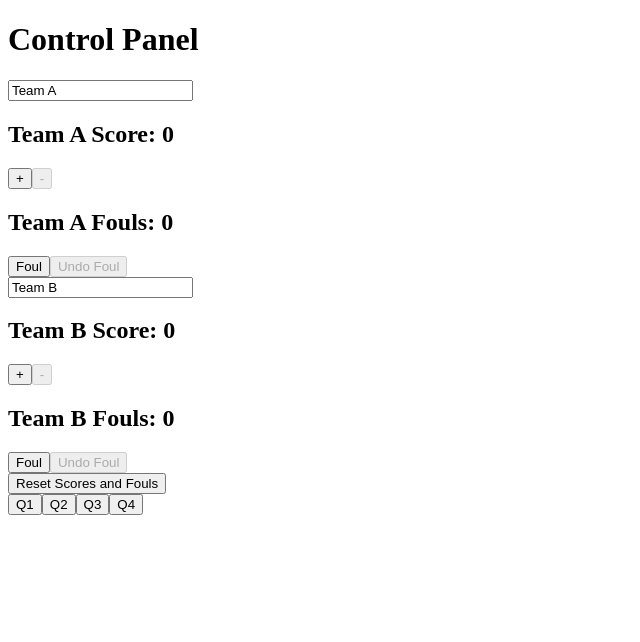
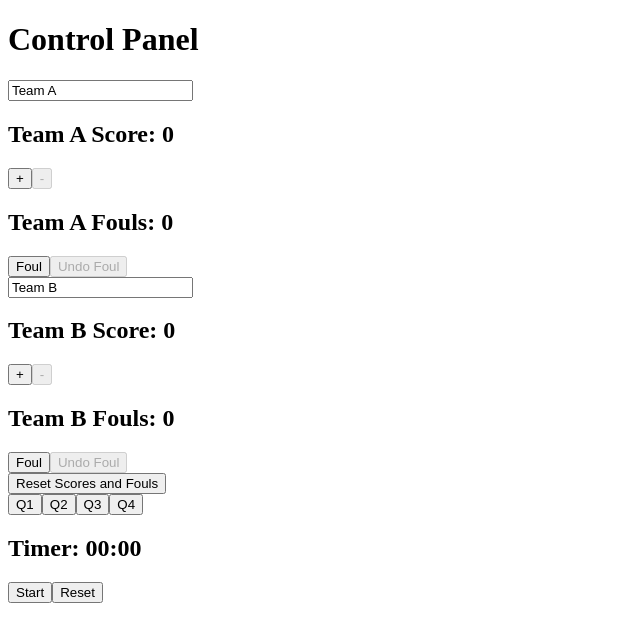
Before and after one commit to anukah/scoreboard, a Next.js app in the folder scoreboard-app/: page / in a window 1280 px wide. Shown: the top 642 px of the page, without its empty margins (0-640 px from the left). Built offline with nearby package versions, Linux system fonts and the light colour scheme.

Commit message:
feat/timer

```diff
--- a/scoreboard-app/app/page.js
+++ b/scoreboard-app/app/page.js
@@ -1,6 +1,6 @@
 "use client";
 
-import React from 'react';
+import React, { useState, useEffect } from 'react';
 import { useScore } from '../context/StoreContext';
 import styles from '../styles/Home.module.css';
 
@@ -18,8 +18,45 @@ const Home = () => {
     setTeamAFouls,
     teamBFouls,
     setTeamBFouls,
-    setCurrentQuarter
+    setCurrentQuarter,
+    setCurrentTime
   } = useScore();
+
+  const [isTimerRunning, setIsTimerRunning] = useState(false);
+  const [timer, setTimer] = useState(0); // Timer in seconds
+
+  useEffect(() => {
+    let interval;
+
+    if (isTimerRunning) {
+      interval = setInterval(() => {
+        setTimer((prev) => prev + 1);
+      }, 1000);
+    } else if (!isTimerRunning && timer !== 0) {
+      clearInterval(interval);
+    }
+
+    return () => clearInterval(interval);
+  }, [isTimerRunning, timer]);
+
+  const handleStartStop = () => {
+    setIsTimerRunning((prev) => !prev);
+  };
+
+  const handleReset = () => {
+    setIsTimerRunning(false);
+    setTimer(0);
+  };
+
+  const formatTime = (seconds) => {
+    const minutes = Math.floor(seconds / 60);
+    const secs = seconds % 60;
+    return `${String(minutes).padStart(2, '0')}:${String(secs).padStart(2, '0')}`;
+  };
+
+  useEffect(() => {
+    setCurrentTime(formatTime(timer));
+  }, [timer, setCurrentTime]);
 
   const handleTeamANameChange = (e) => {
     setTeamAName(e.target.value);
@@ -130,6 +167,15 @@ const Home = () => {
           <button className={styles.button} onClick={() => handleSetQuarter("Q3")}>Q3</button>
           <button className={styles.button} onClick={() => handleSetQuarter("Q4")}>Q4</button>
         </div>
+        <div className={styles.timerSection}>
+          <h2>Timer: {formatTime(timer)}</h2>
+          <button className={styles.button} onClick={handleStartStop}>
+            {isTimerRunning ? 'Stop' : 'Start'}
+          </button>
+          <button className={styles.button} onClick={handleReset}>
+            Reset
+          </button>
+        </div>
       </div>
     </div>
   );
--- a/scoreboard-app/context/StoreContext.js
+++ b/scoreboard-app/context/StoreContext.js
@@ -13,6 +13,7 @@ export const ScoreProvider = ({ children }) => {
   const [teamAFouls, setTeamAFouls] = useState(0);
   const [teamBFouls, setTeamBFouls] = useState(0);
   const [currentQuarter, setCurrentQuarter] = useState("");
+  const [currentTime, setCurrentTime] = useState("00:00"); // Add currentTime state
 
   // Sync state with localStorage
   useEffect(() => {
@@ -23,6 +24,7 @@ export const ScoreProvider = ({ children }) => {
     const storedTeamAFouls = localStorage.getItem('teamAFouls');
     const storedTeamBFouls = localStorage.getItem('teamBFouls');
     const storedCurrentQuarter = localStorage.getItem('currentQuarter');
+    const storedCurrentTime = localStorage.getItem('currentTime'); // Fetch stored currentTime
 
     if (storedTeamAScore) setTeamAScore(parseInt(storedTeamAScore, 10));
     if (storedTeamBScore) setTeamBScore(parseInt(storedTeamBScore, 10));
@@ -31,6 +33,7 @@ export const ScoreProvider = ({ children }) => {
     if (storedTeamAFouls) setTeamAFouls(parseInt(storedTeamAFouls, 10));
     if (storedTeamBFouls) setTeamBFouls(parseInt(storedTeamBFouls, 10));
     if (storedCurrentQuarter) setCurrentQuarter(storedCurrentQuarter);
+    if (storedCurrentTime) setCurrentTime(storedCurrentTime); // Set currentTime
   }, []);
 
   useEffect(() => {
@@ -41,7 +44,8 @@ export const ScoreProvider = ({ children }) => {
     localStorage.setItem('teamAFouls', teamAFouls);
     localStorage.setItem('teamBFouls', teamBFouls);
     localStorage.setItem('currentQuarter', currentQuarter);
-  }, [teamAScore, teamBScore, teamAName, teamBName, teamAFouls, teamBFouls, currentQuarter]);
+    localStorage.setItem('currentTime', currentTime); // Save currentTime
+  }, [teamAScore, teamBScore, teamAName, teamBName, teamAFouls, teamBFouls, currentQuarter, currentTime]);
 
   return (
     <ScoreContext.Provider
@@ -59,7 +63,9 @@ export const ScoreProvider = ({ children }) => {
         teamBFouls,
         setTeamBFouls,
         currentQuarter,
-        setCurrentQuarter
+        setCurrentQuarter,
+        currentTime,  // Provide currentTime
+        setCurrentTime // Provide setCurrentTime
       }}>
       {children}
     </ScoreContext.Provider>
```
Also changed, not shown: scoreboard-app/app/score/page.js (+20 -7 lines).
